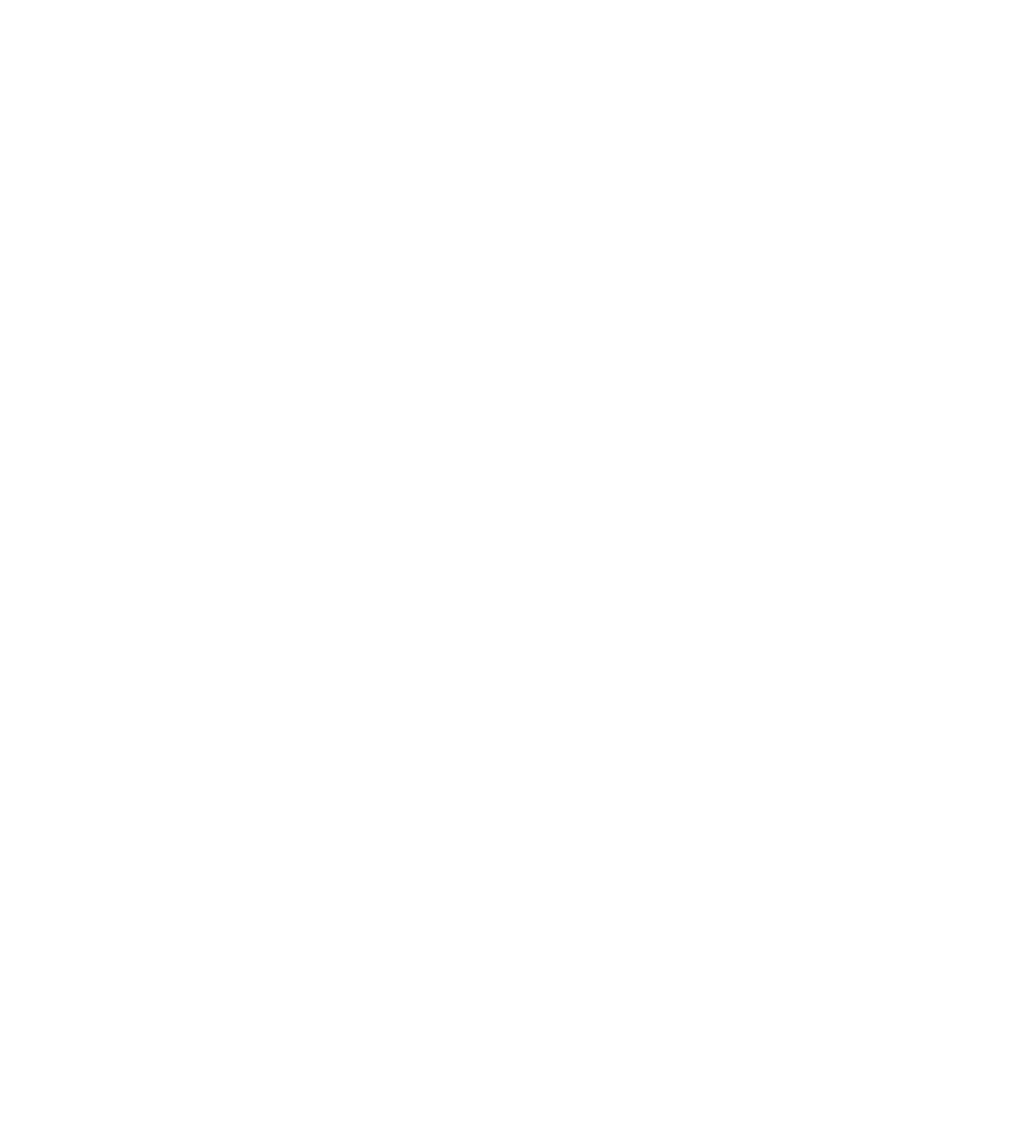
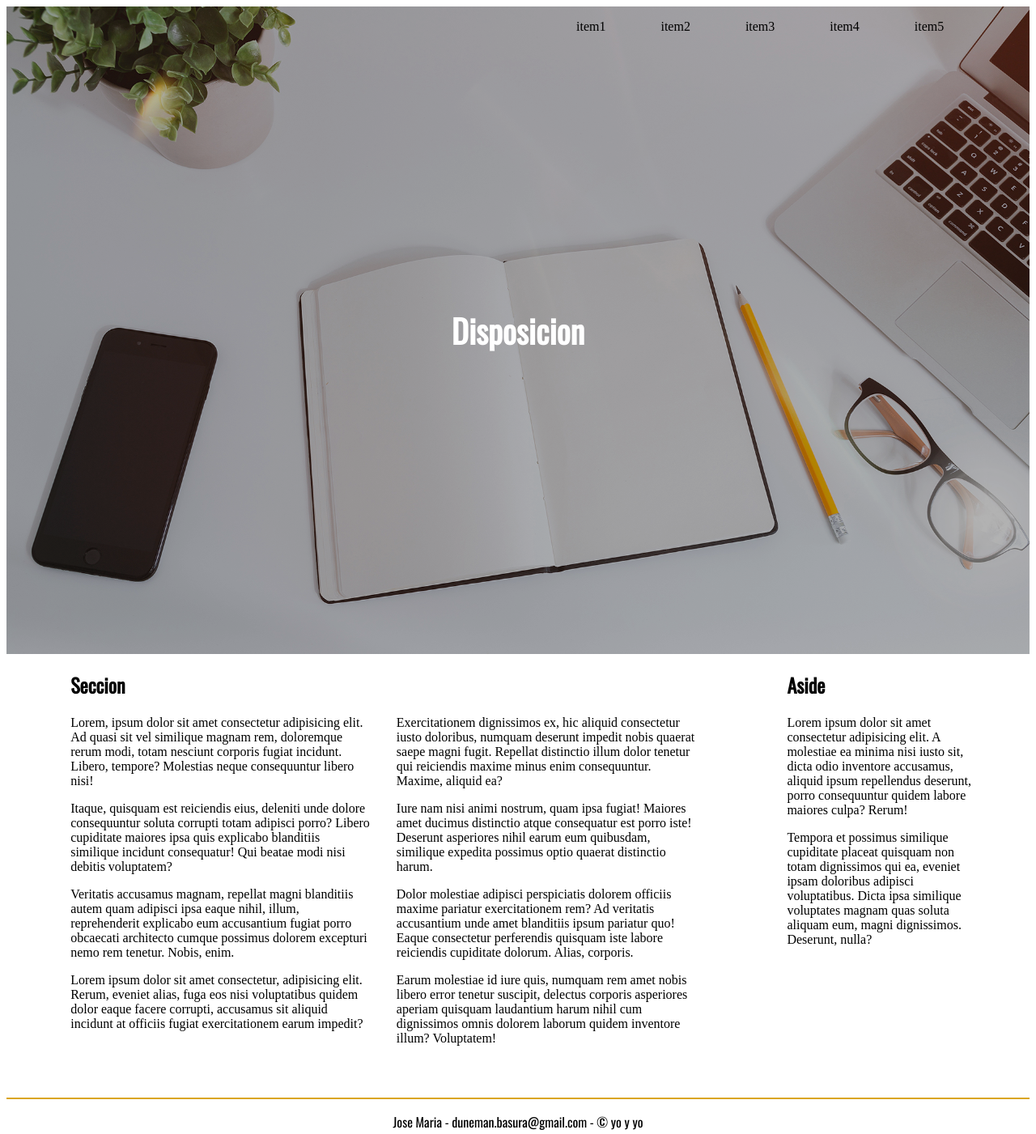
Before and after one commit to duneman1/paginas_web_css, a website: page 10_Layout/index.html in a window 1280 px wide. Shown: the whole page at 81% size. Before the commit the page ends 800 px from the top, so only its background shows below. Drawn offline with nearby package versions, Linux system fonts and the light colour scheme.

Commit message:
jugando voy

```diff
--- a/10_Layout/index.html
+++ b/10_Layout/index.html
@@ -1,5 +1,6 @@
 <!DOCTYPE html>
 <html lang="es">
+
 <head>
     <meta charset="UTF-8">
     <meta name="viewport" content="width=device-width, initial-scale=1.0">
@@ -7,12 +8,103 @@
     <meta name="description" content="Jugando con layout">
     <meta name="author" content="Jose Maria">
     <meta name="creator" content="VSC">
-
+    <link href="https://fonts.googleapis.com/css?family=Oswald" rel="stylesheet">
     <link rel="shortcut icon" href="./favicon.png" type="image/x-icon">
     <link rel="stylesheet" href="./css/style.css">
     <title>Layout</title>
 </head>
+
 <body>
+    <header>
+        <div></div>
+        <nav>
+            <ul>
+                <li>
+                    <a href="">
+                        item1
+                    </a>
+                </li>
+                <li>
+                    <a href="">
+                        item2
+                    </a>
+                </li>
+                <li>
+                    <a href="">
+                        item3
+                    </a>
+                </li>
+                <li>
+                    <a href="">
+                        item4
+                    </a>
+                </li>
+                <li>
+                    <a href="">
+                        item5
+                    </a>
+                </li>
+            </ul>
+        </nav>
+        <h1>
+            Disposicion
+        </h1>
+    </header>
+    <main>
+        <section>
+            <h2>
+                Seccion
+            </h2>
+            <div>
+                <p>Lorem, ipsum dolor sit amet consectetur adipisicing elit. Ad quasi sit vel similique magnam rem, doloremque
+                    rerum modi, totam nesciunt corporis fugiat incidunt. Libero, tempore? Molestias neque consequuntur libero
+                    nisi!
+                </p>
+                <p>Itaque, quisquam est reiciendis eius, deleniti unde dolore consequuntur soluta corrupti totam adipisci porro?
+                    Libero cupiditate maiores ipsa quis explicabo blanditiis similique incidunt consequatur! Qui beatae modi
+                    nisi debitis voluptatem?</p>
+                <p>Veritatis accusamus magnam, repellat magni blanditiis autem quam adipisci ipsa eaque nihil, illum, reprehenderit
+                    explicabo eum accusantium fugiat porro obcaecati architecto cumque possimus dolorem excepturi nemo rem
+                    tenetur. Nobis, enim.</p>
+                <p>Lorem ipsum dolor sit amet consectetur, adipisicing elit. Rerum, eveniet alias, fuga eos nisi voluptatibus
+                    quidem dolor eaque facere corrupti, accusamus sit aliquid incidunt at officiis fugiat exercitationem
+                    earum impedit?</p>
+            </div>
+            <div>
+                <p>Exercitationem dignissimos ex, hic aliquid consectetur iusto doloribus, numquam deserunt impedit nobis quaerat
+                    saepe magni fugit. Repellat distinctio illum dolor tenetur qui reiciendis maxime minus enim consequuntur.
+                    Maxime, aliquid ea?</p>
+                <p>Iure nam nisi animi nostrum, quam ipsa fugiat! Maiores amet ducimus distinctio atque consequatur est porro
+                    iste! Deserunt asperiores nihil earum eum quibusdam, similique expedita possimus optio quaerat distinctio
+                    harum.
+                </p>
+                <p>Dolor molestiae adipisci perspiciatis dolorem officiis maxime pariatur exercitationem rem? Ad veritatis accusantium
+                    unde amet blanditiis ipsum pariatur quo! Eaque consectetur perferendis quisquam iste labore reiciendis
+                    cupiditate dolorum. Alias, corporis.</p>
+                <p>Earum molestiae id iure quis, numquam rem amet nobis libero error tenetur suscipit, delectus corporis asperiores
+                    aperiam quisquam laudantium harum nihil cum dignissimos omnis dolorem laborum quidem inventore illum?
+                    Voluptatem!
+                </p>
+            </div>
+        </section>
 
+        <aside>
+            <h2>
+                Aside
+            </h2>
+            <div>
+                <p>Lorem ipsum dolor sit amet consectetur adipisicing elit. A molestiae ea minima nisi iusto sit, dicta odio
+                    inventore accusamus, aliquid ipsum repellendus deserunt, porro consequuntur quidem labore maiores culpa?
+                    Rerum!</p>
+                <p>Tempora et possimus similique cupiditate placeat quisquam non totam dignissimos qui ea, eveniet ipsam doloribus
+                    adipisci voluptatibus. Dicta ipsa similique voluptates magnam quas soluta aliquam eum, magni dignissimos.
+                    Deserunt, nulla?</p>
+            </div>
+        </aside>
+    </main>
+    <footer>
+        Jose Maria - duneman.basura@gmail.com - &copy; yo y yo
+    </footer>
 </body>
+
 </html>
--- a/10_Layout/scss/style.scss
+++ b/10_Layout/scss/style.scss
@@ -0,0 +1,110 @@
+* {
+    box-sizing: border-box;
+}
+
+header {
+    position: relative;
+
+    height: 100vh;
+
+    div {
+        position: absolute;
+        width: 100%;
+        height: 100%;
+        background-image: url("../assets/home-bg.jpg");
+        background-repeat: no-repeat;
+        background-size: cover;
+
+
+        &::before {
+        position: absolute;
+        content: "";
+        /* height: 100%; */
+        top: 0;
+        left: 0;
+        bottom: 0;
+        right: 0;
+
+        background-color: rgb(0, 0, 0);
+        opacity: 0.3;
+        }
+    }
+
+
+    h1 {
+        position: relative;
+        clear: both;
+        text-align: center;
+        padding-top: 40vh;
+        font-family: 'Oswald', sans-serif;
+        font-size: 2.5rem;
+        color: white;
+
+
+
+    }
+
+}
+
+nav {
+    position: relative;
+    width: 50%;
+    float: right;
+    ul{
+        list-style: none;
+        li{
+            display: inline-block;
+            a {
+                color: inherit;
+                text-decoration: none;
+                padding: 1.5rem 2rem;
+            }
+        }
+    }
+}
+
+main {
+    overflow: auto;
+    margin-left: 5%;
+    margin-right: 5%;
+}
+
+section {
+    width: 75%;
+    float: left;
+    padding-right: 3rem;
+
+    h2 {
+        padding-left: 1rem;
+        padding-right: 1rem;
+        font-family: 'Oswald', sans-serif;
+    }
+
+    div {
+        width: 50%;
+        float: left;
+        padding-left: 1rem;
+        padding-right: 1rem;
+
+        p:nth-of-type(1) {
+            margin-top: 0;
+        }
+    }
+}
+
+aside {
+    width: 25%;
+    float: left;
+    padding-left: 3rem;
+    h2 {
+        font-family: 'Oswald', sans-serif;
+    }
+}
+
+footer {
+    margin-top: 3rem;
+    border-top: 2px solid goldenrod;
+    padding-top: 1rem;
+    text-align: center;
+    font-family: 'Oswald', sans-serif;
+}
```
Also changed, not shown: 10_Layout/assets/home-bg.jpg (added), 10_Layout/css/style.css, 1 other file.
